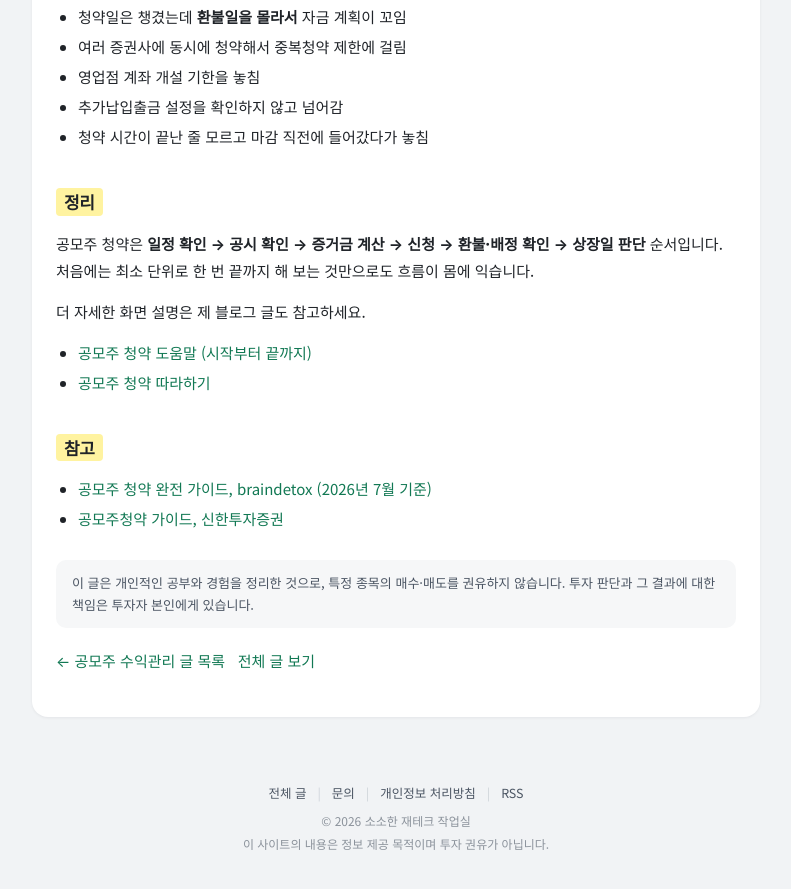
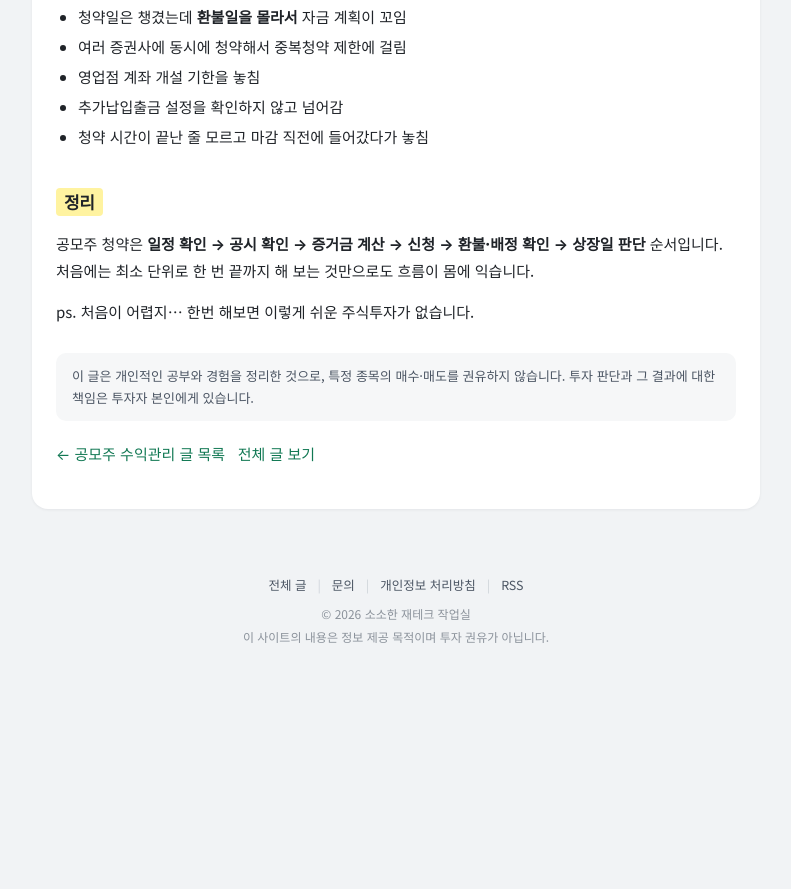
Before and after one commit to mzmzkgu/mzmzkgu.github.io, a Jekyll site: the page built from _posts/2026-10-23-ipo-how-to-subscribe.md, in a window 1280 px wide and 900 px high, scrolled down 3514 px. Shown: the top 889 px of the window, without its empty margins (244-1035 px from the left). Built offline with Jekyll 4.4.1, drawn with Linux system fonts in a browser that asks for light colours; after the commit the page ends 4206 px from its top, so only the background shows below that.

Commit message:
update 2026-10-23-ipo-how-to-subscribe.md

```diff
--- a/_posts/2026-10-23-ipo-how-to-subscribe.md
+++ b/_posts/2026-10-23-ipo-how-to-subscribe.md
@@ -124,12 +124,4 @@ DART에서 증권신고서와 최신 정정신고서를 보고, 아래 항목만
 
 공모주 청약은 **일정 확인 → 공시 확인 → 증거금 계산 → 신청 → 환불·배정 확인 → 상장일 판단** 순서입니다. 처음에는 최소 단위로 한 번 끝까지 해 보는 것만으로도 흐름이 몸에 익습니다.
 
-더 자세한 화면 설명은 제 블로그 글도 참고하세요.
-
-- [공모주 청약 도움말 (시작부터 끝까지)](https://blog.naver.com/kgu3405/222262459797)
-- [공모주 청약 따라하기](https://blog.naver.com/kgu3405/222269418857)
-
-## 참고
-
-- [공모주 청약 완전 가이드, braindetox (2026년 7월 기준)](https://braindetox.kr/posts/ipo_subscription_guide.html)
-- [공모주청약 가이드, 신한투자증권](https://m.shinhansec.com/mweb/pssb/pssg/ppssg0001)
+ps. 처음이 어렵지... 한번 해보면 이렇게 쉬운 주식투자가 없습니다.
```
